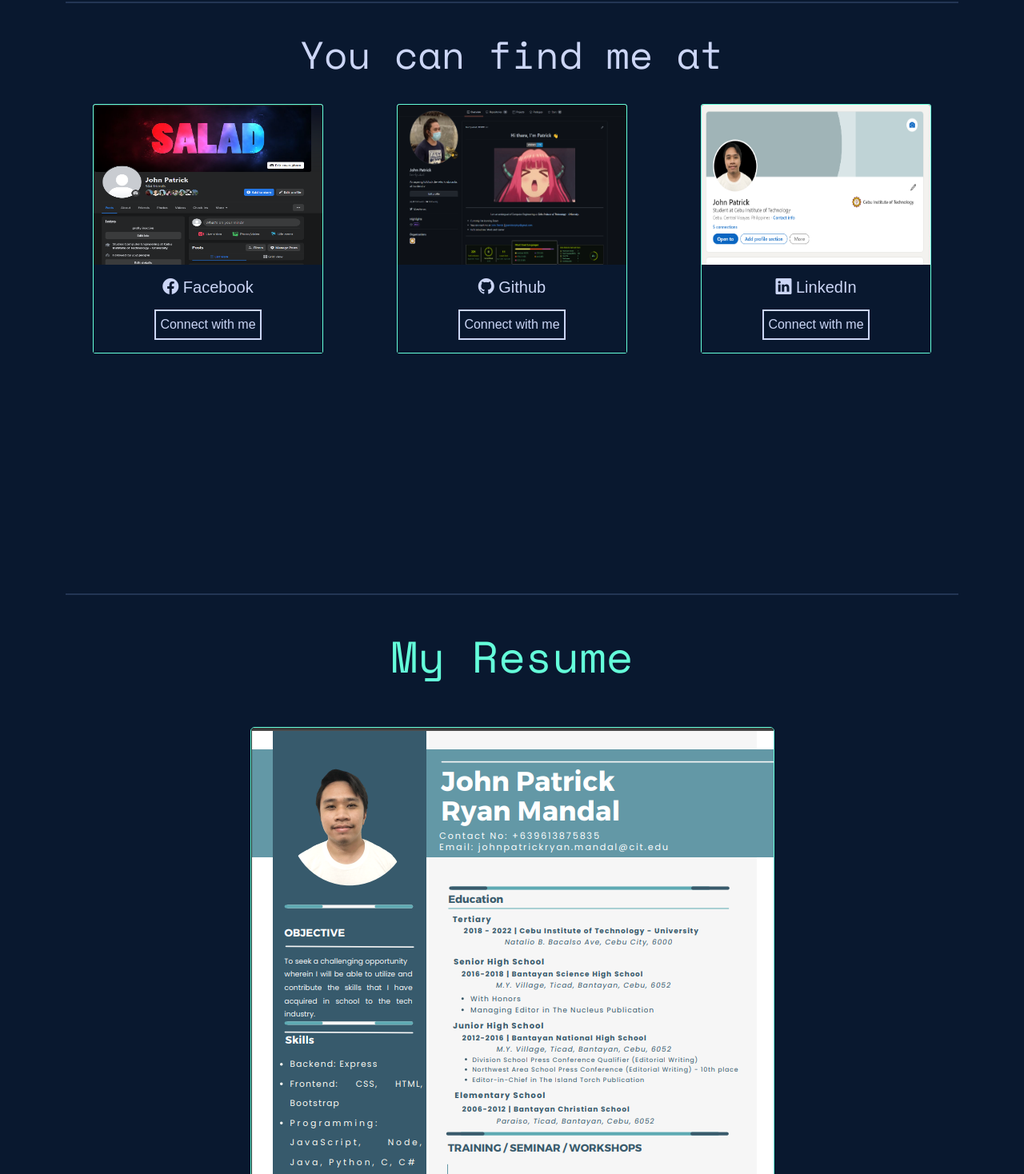
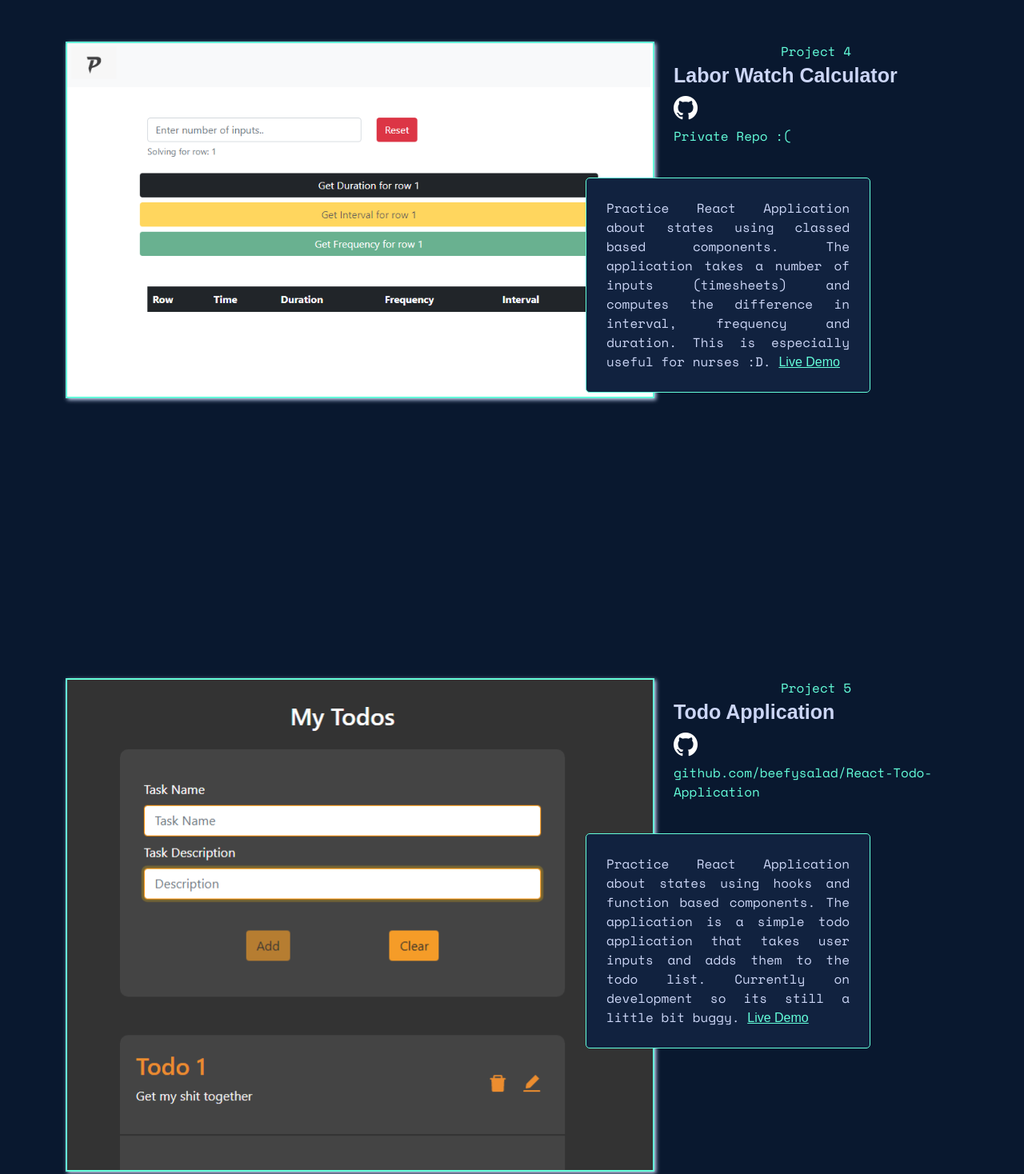
Before and after one commit to beefysalad/My-Portfolio, a website: page index.html in a window 1280 px wide. Shown: the part 3740-5208 px from the top of the page at 80% size. Drawn offline with nearby package versions, Linux system fonts and the light colour scheme.

Commit message:
feat(add): two react projects

```diff
--- a/index.html
+++ b/index.html
@@ -102,6 +102,46 @@
                     </div>
                 </div>
             </div>
+            <div class="row" id="contents" data-aos="fade-left"  data-aos-delay="150">
+                <div class="col-sm-12 col-lg-8">
+                    <img src="./public/images/labor.png" alt="" width="800" height="400" class="project-image img-fluid">
+                </div>
+                <div class="col-sm-12 col-lg-4">
+                    <div class="project-counter text-center">Project 4</div>
+                    <div class="project-title">Labor Watch Calculator</div>
+                    <div class="github-link">
+                        <a href="#" style="text-decoration: none;">
+                            <i class="bi bi-github text-center" style="color: white; font-size:30px; cursor: pointer;"></i>
+                            <div class="project-counter">Private Repo :(</div>
+                        </a>
+                    </div>
+
+                    <div class="text-container four">
+                        Practice React Application about states using classed based components. The application takes a number of inputs (timesheets) and computes the difference in interval, frequency and duration. This is especially useful for nurses :D.
+                        <a target="_blank" href="https://labor-watch-calculator-ptrck.herokuapp.com/" style="background-color: inherit; color: #64ffda; text-align: right;">Live Demo</a>
+                    </div>
+                </div>
+            </div>
+            <div class="row" id="contents" data-aos="fade-right"  data-aos-delay="150">
+                <div class="col-sm-12 col-lg-8">
+                    <img src="./public/images/todo.png" alt="" width="800" height="400" class="project-image img-fluid">
+                </div>
+                <div class="col-sm-12 col-lg-4">
+                    <div class="project-counter text-center">Project 5</div>
+                    <div class="project-title">Todo Application</div>
+                    <div class="github-link">
+                        <a href="https://github.com/beefysalad/React-Todo-Application" style="text-decoration: none;">
+                            <i class="bi bi-github text-center" style="color: white; font-size:30px; cursor: pointer;"></i>
+                            <div class="project-counter">github.com/beefysalad/React-Todo-Application</div>
+                        </a>
+                    </div>
+
+                    <div class="text-container four">
+                        Practice React Application about states using hooks and function based components. The application is a simple todo application that takes user inputs and adds them to the todo list. Currently on development so its still a little bit buggy.
+                        <a target="_blank" href="https://todo-application-roan.vercel.app/" style="background-color: inherit; color: #64ffda; text-align: right;">Live Demo</a>
+                    </div>
+                </div>
+            </div>
         </div>
     </div>
     <div id="socials">
```
Also changed, not shown: public/images/labor.png (added), public/images/todo.png (added).
